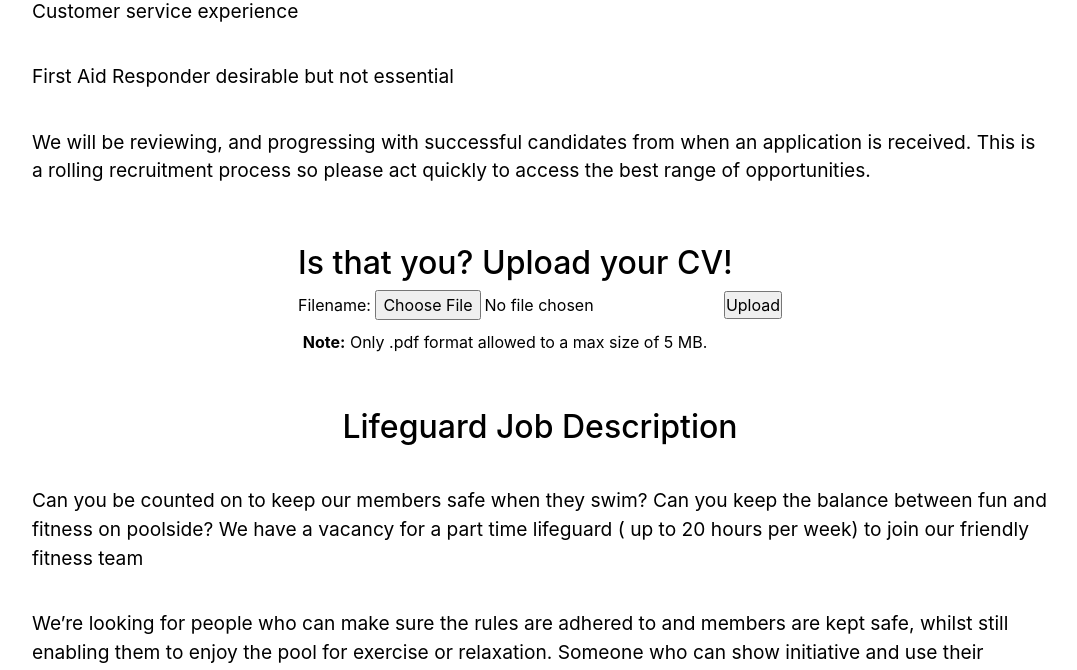
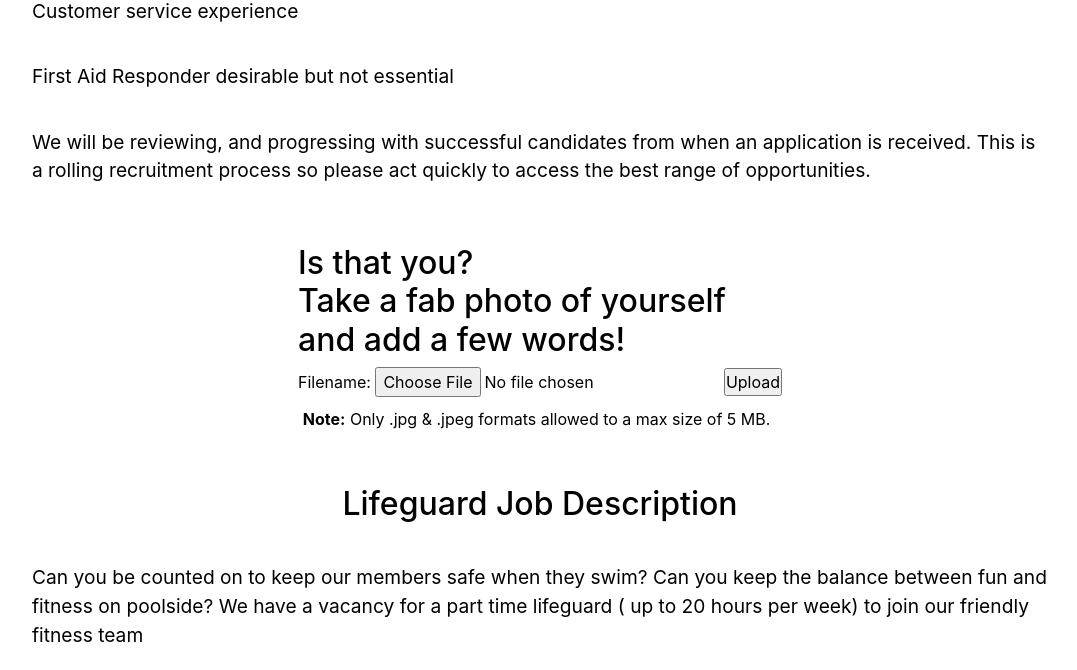
Before and after one commit to roniqroniq/gym_sweatbox, a PHP site: page /career.php in a window 1280 px wide. Shown: the part 2226-2896 px from the top of the page, without its empty margins (100-1177 px from the left). Run offline with PHP 8.4, Linux system fonts and the light colour scheme; some libraries are stand-ins or nearby versions.

Commit message:
Update career.php

```diff
--- a/career.php
+++ b/career.php
@@ -139,11 +139,11 @@ require "header.php";
   <div class="container">
       <div class="row justify-content-center">
       <form action="upload-manager.php" method="post" enctype="multipart/form-data">
-          <h2>Is that you? Upload your CV!</h2>
+          <h2>Is that you? <br> Take a fab photo of yourself <br> and add a few words!</h2>
           <label for="fileSelect">Filename:</label>
           <input type="file" name="file" id="fileSelect">
           <input type="submit" name="submit" value="Upload">
-          <p><strong>Note:</strong> Only .pdf format allowed to a max size of 5 MB.</p>
+          <p><strong>Note:</strong> Only .jpg & .jpeg formats allowed to a max size of 5 MB.</p>
       </form>
   </div>
   </div>
```
